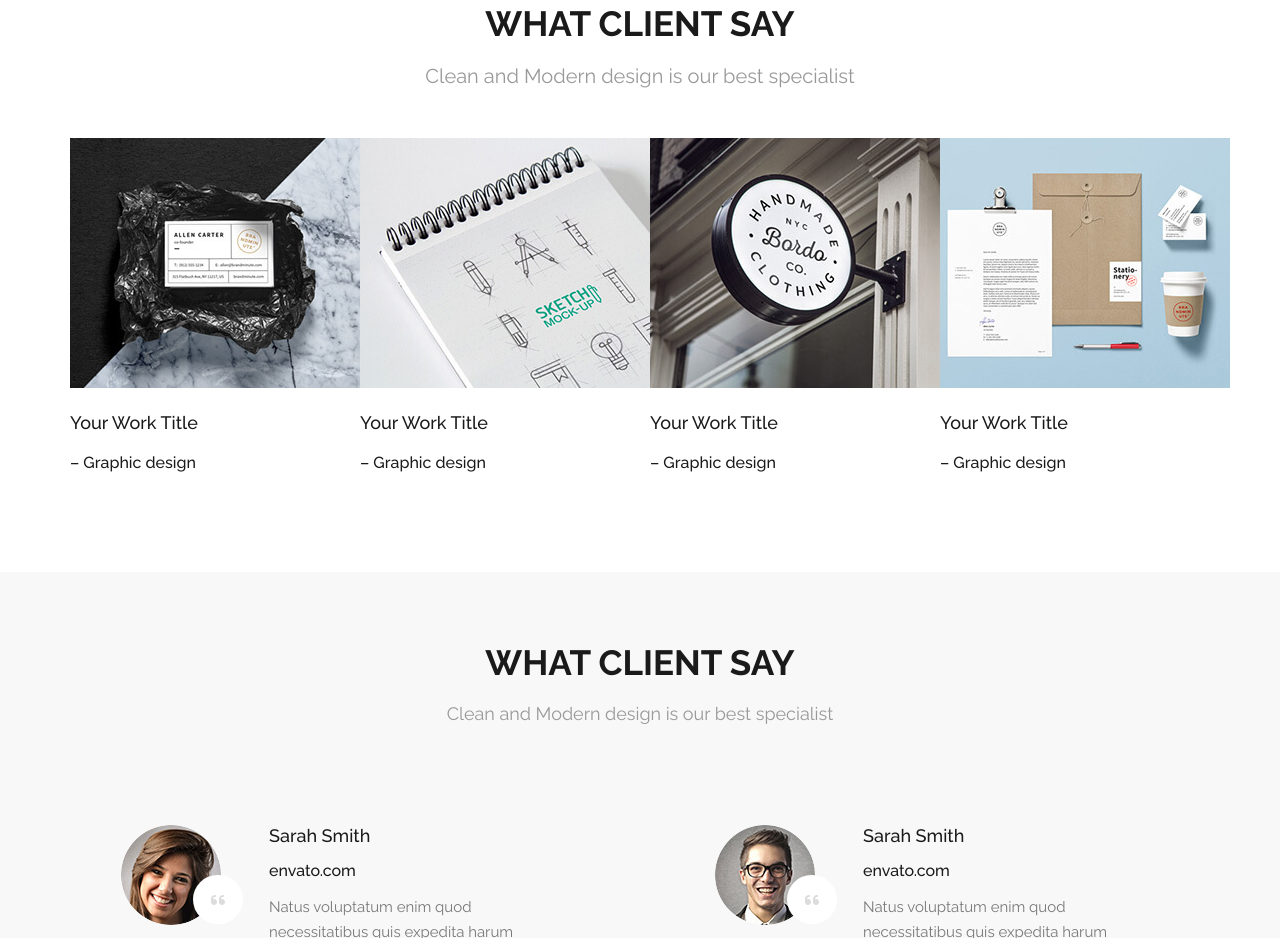
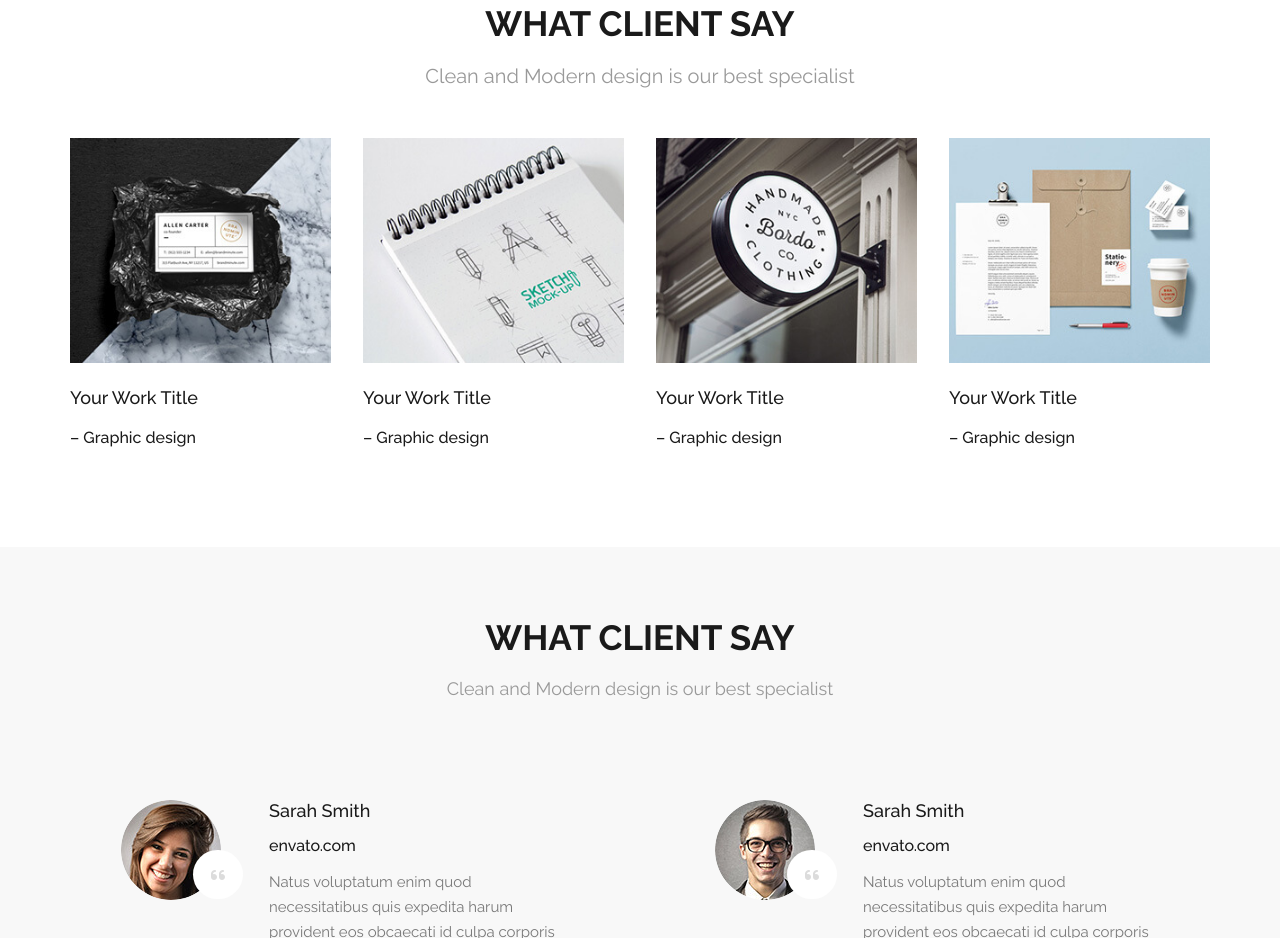
Before and after one commit to JosephAjigboteso/web-design-2, a plain HTML site: page index.html in a window 1280 px wide. Shown: the part 1884-2822 px from the top of the page. Drawn offline with Linux system fonts and the light colour scheme.

Commit message:
adjusted images in protfolio section

```diff
--- a/style.css
+++ b/style.css
@@ -414,8 +414,7 @@ a {
     font-family: "Raleway", sans-serif;
 }
 
-.port-head-text1,
-.port-cont h1 {
+.port-head-text1 {
     text-align: center;
     font-size: 35px;
     font-weight: 700;
@@ -425,11 +424,20 @@ a {
 
 .port-cont {
     display: flex;
-    justify-content: space-between;
+    justify-content: center;
+    gap: 32px;
 }
 
-.port-head-text2,
-.port-cont h2 {
+.work-1 {
+    flex: 1;
+}
+
+.work-1 img {
+    width: 100%;
+}
+
+
+.port-head-text2 {
     text-align: center;
     font-size: 20px;
     font-weight: 400;
```
